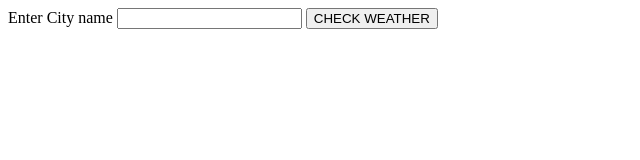
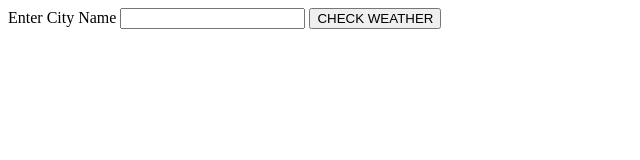
Before and after one commit to happy4soul/happy4soul-weather-forecast, a website: page index.html in a window 1280 px wide. Shown: the full height of the page, 0-640 px from the left. Drawn offline with Linux system fonts and the light colour scheme.

Commit message:
Update index.html

```diff
--- a/index.html
+++ b/index.html
@@ -7,7 +7,7 @@
   <body>
 <div class="container-fluids" style="padding-left:0; padding-right:0;">
 <form action="/" method="post">
-  <label for="cityName">Enter City name</label>
+  <label for="cityName">Enter City Name</label>
 <input type="text" name="cityName" value="">
 <button type="submit" name="submit">CHECK WEATHER</button>
 </form>
```
